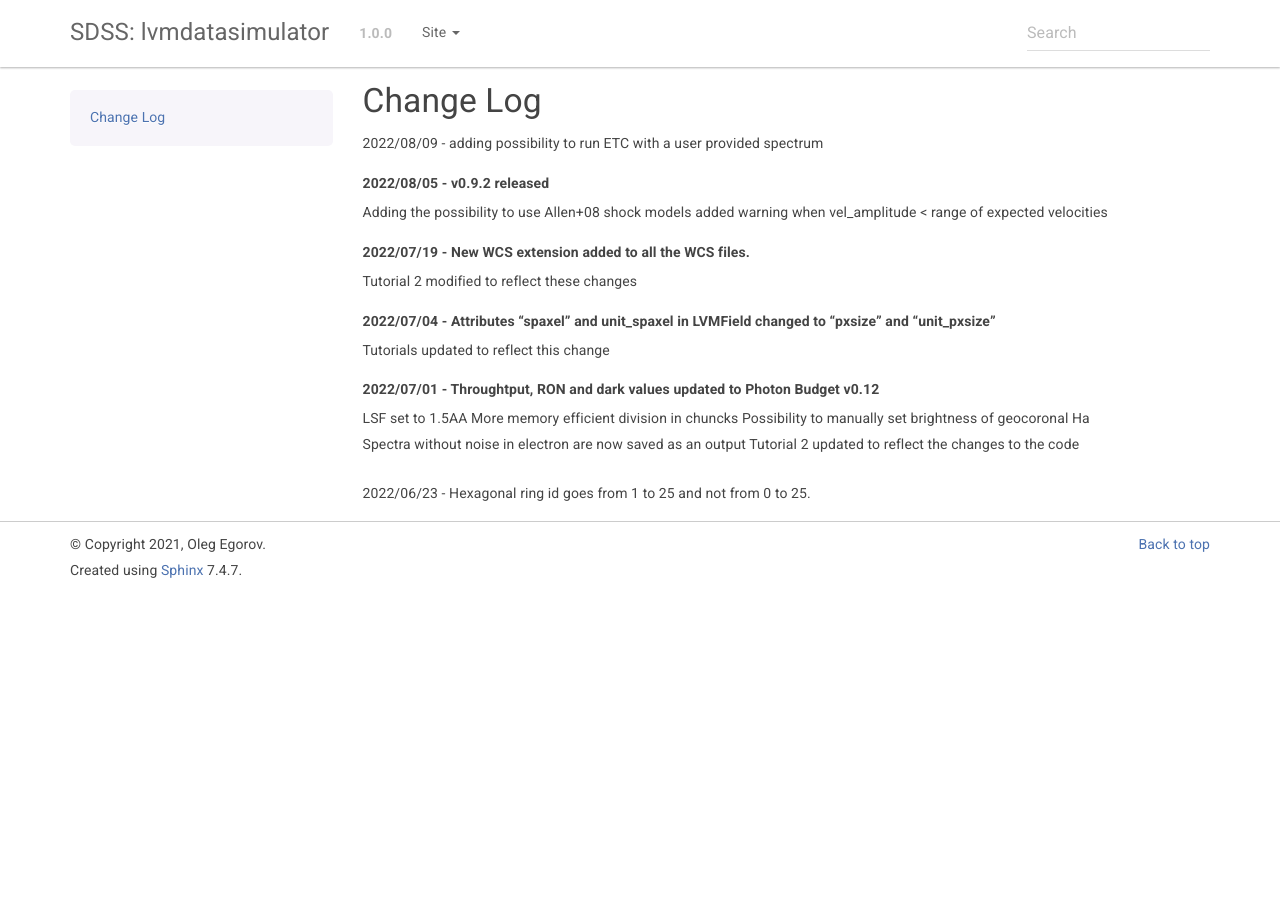
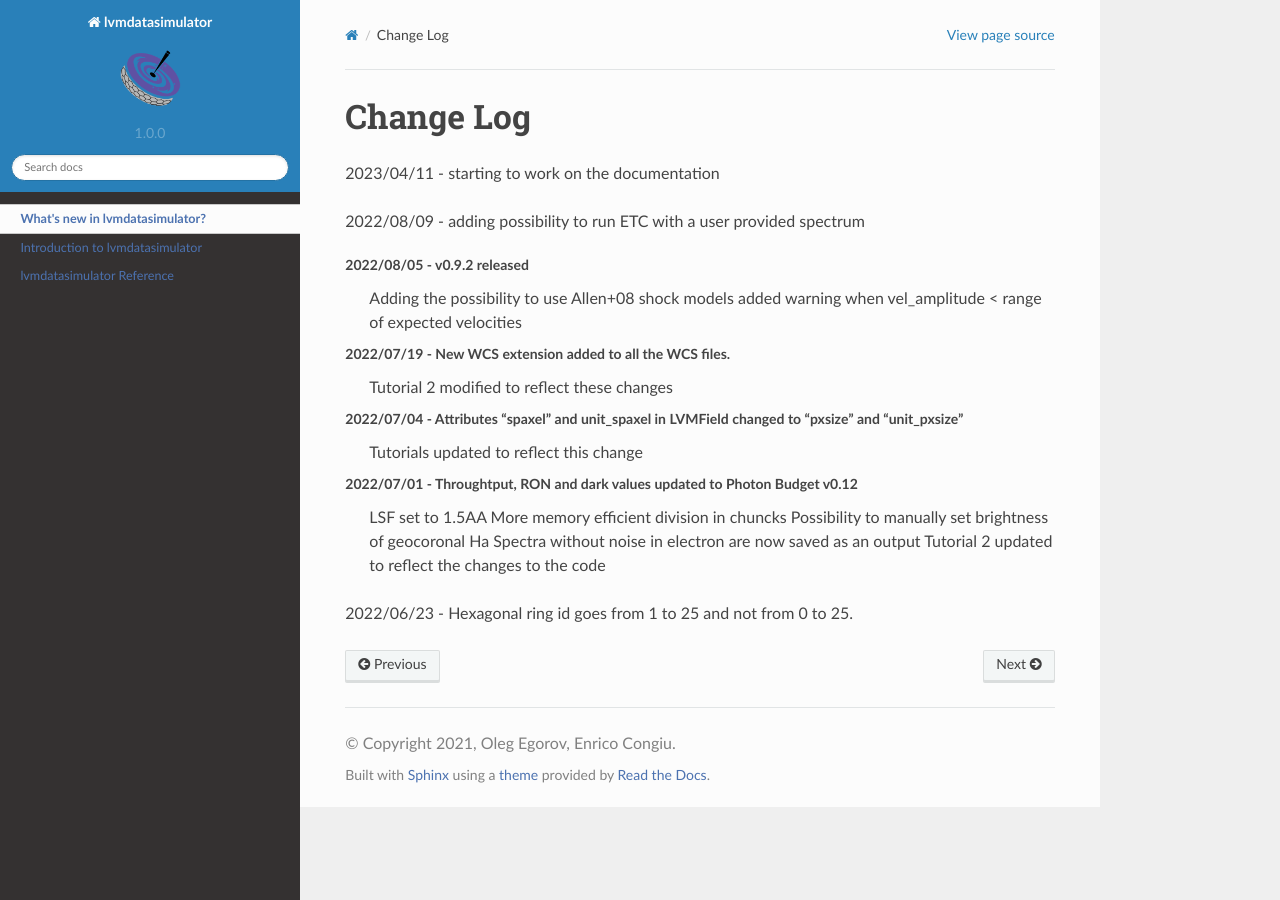
Before and after one commit to sdss/lvmdatasimulator, a Sphinx documentation site: the page built from docs/sphinx/CHANGELOG.rst, in a window 1280 px wide. Built offline with Sphinx 7.4.7 and the Read the Docs theme 2.0.0, drawn with Linux system fonts in a browser that asks for light colours; the version number is read from the project's files by our own code.

Commit message:
small changes to docs

```diff
--- a/CHANGELOG.rst
+++ b/CHANGELOG.rst
@@ -3,6 +3,8 @@
 ==========
 Change Log
 ==========
+
+2023/04/11 - starting to work on the documentation
 
 2022/08/09 - adding possibility to run ETC with a user provided spectrum
 
--- a/docs/sphinx/api.rst
+++ b/docs/sphinx/api.rst
@@ -2,14 +2,14 @@
 .. _api:
 
 lvmdatasimulator Reference
-=========================
+==========================
 
 .. _api-main:
 
 Main
 ----
 
-.. automodule:: lvmdatasimulator.main
+.. automodule:: lvmdatasimulator
    :members:
    :undoc-members:
    :show-inheritance:
--- a/docs/sphinx/conf.py
+++ b/docs/sphinx/conf.py
@@ -50,7 +50,7 @@ if sphinx_template == 'sphinx-bootstrap':
 # ones.
 extensions = ['sphinx.ext.autodoc', 'sphinx.ext.napoleon', 'sphinx.ext.autosummary',
               'sphinx.ext.todo', 'sphinx.ext.viewcode', 'sphinx.ext.mathjax',
-              'sphinx.ext.intersphinx']
+              'sphinx.ext.intersphinx', 'myst_nb']
 
 # Add any paths that contain templates here, relative to this directory.
 templates_path = ['_templates']
@@ -70,8 +70,8 @@ master_doc = 'index'
 
 # General information about the project.
 project = 'lvmdatasimulator'
-copyright = '{0}, {1}'.format('2021', 'Oleg Egorov')
-author = 'Oleg Egorov'
+copyright = '{0}, {1}'.format('2021', 'Oleg Egorov, Enrico Congiu')
+author = 'Oleg Egorov, Enrico Congiu'
 
 # The version info for the project you're documenting, acts as replacement for
 # |version| and |release|, also used in various other places throughout the
@@ -87,7 +87,7 @@ release = __version__
 #
 # This is also used if you do content translation via gettext catalogs.
 # Usually you set "language" from the command line for these cases.
-language = None
+language = 'en'
 
 # List of patterns, relative to source directory, that match files and
 # directories to ignore when looking for source files.
@@ -148,7 +148,7 @@ html_css_files = []
 
 if sphinx_template == 'sphinx-bootstrap':
 
-    html_theme = 'bootstrap'
+    html_theme = 'sphinx_rtd_theme'
 
     html_sidebars = {}
 
```
Also changed, not shown: README.md (+1 -1 lines), docs/sphinx/index.rst (+27 -3 lines).
